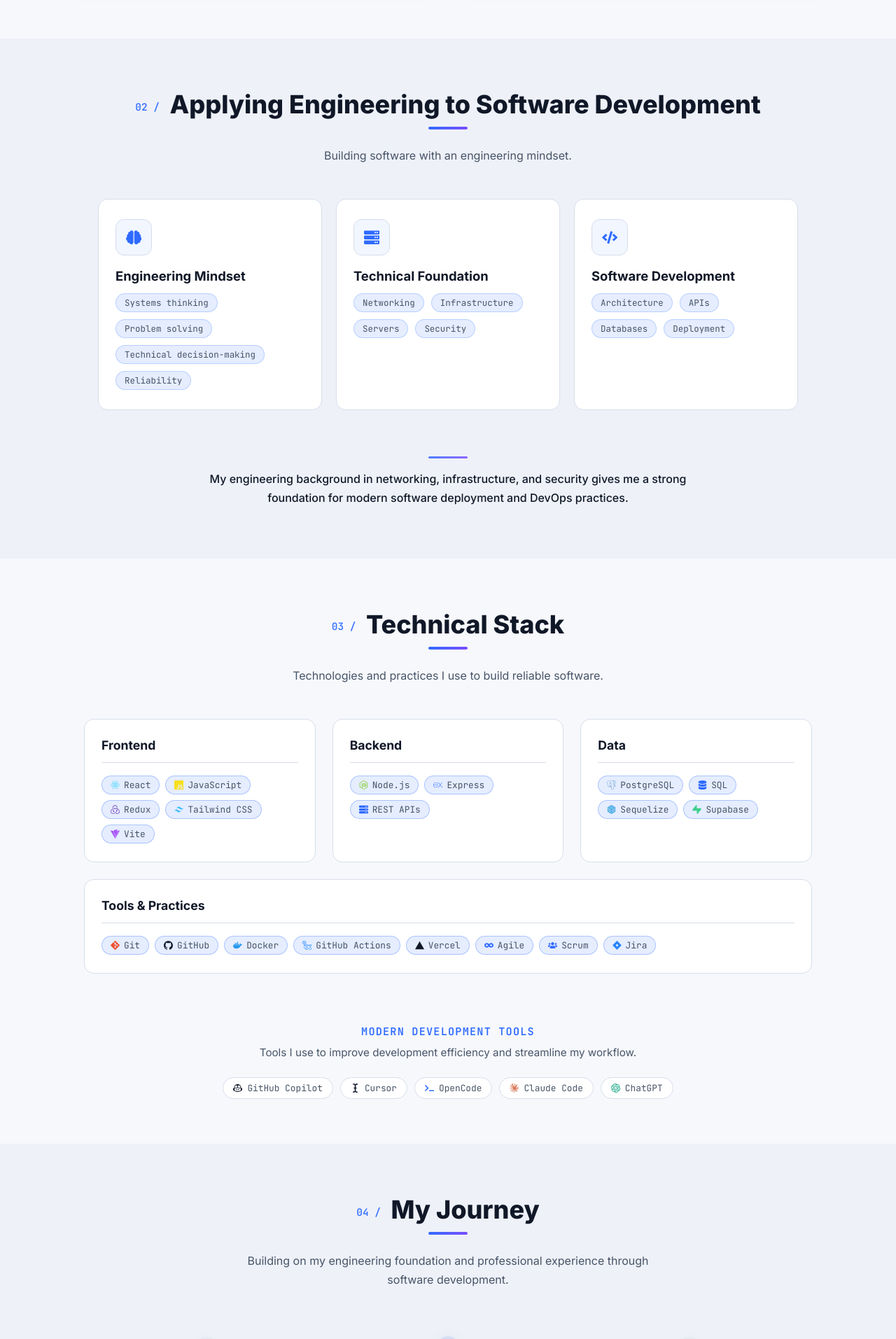
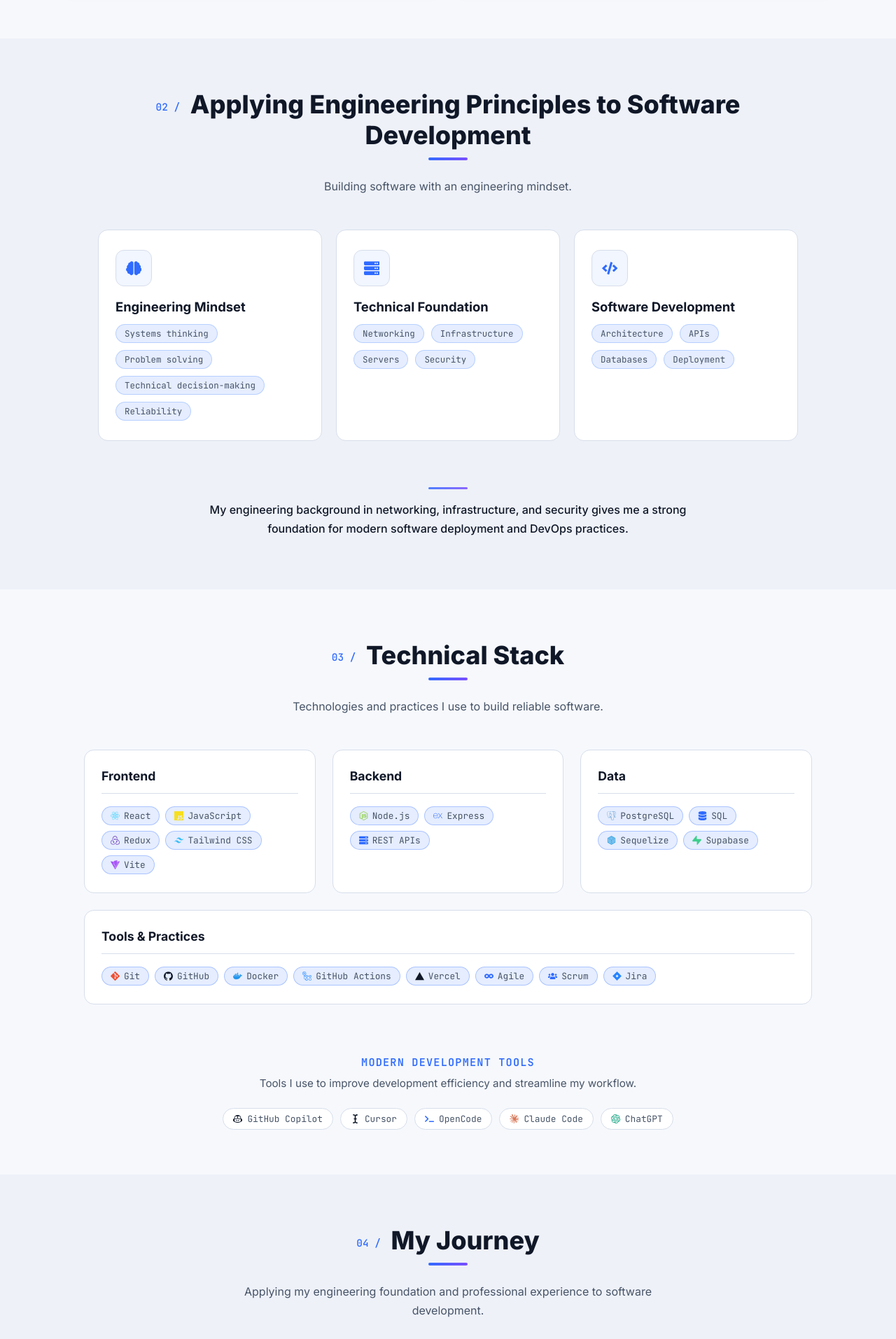
Before and after one commit to AlexandroCamacho1000/alejandrocamachodev, a React (Vite) app: page / in a window 1280 px wide. Shown: the part 2440-4353 px from the top of the page at 70% size. Built offline with nearby package versions, Linux system fonts and the light colour scheme.

Commit message:
copy: polish English headings for Engineering, Journey and Get in Touch

```diff
--- a/src/i18n/translations.js
+++ b/src/i18n/translations.js
@@ -22,7 +22,7 @@ const translations = {
       alt: "Photo of Alejandro Camacho",
     },
     background: {
-      title: "Applying Engineering to Software Development",
+      title: "Applying Engineering Principles to Software Development",
       subtitle: "Building software with an engineering mindset.",
       note:
         "My engineering background in networking, infrastructure, and security gives me a strong foundation for modern software deployment and DevOps practices.",
@@ -129,7 +129,7 @@ const translations = {
     },
     journey: {
       title: "My Journey",
-      subtitle: "Building on my engineering foundation and professional experience through software development.",
+      subtitle: "Applying my engineering foundation and professional experience to software development.",
       stages: [
         {
           title: "Engineering Foundation",
@@ -162,7 +162,7 @@ const translations = {
     },
     contact: {
       title: "Get in Touch",
-      subtitle: "Professional contact and collaboration.",
+      subtitle: "Professional contact.",
     },
     footer: {
       name: "Alejandro Camacho",
```
